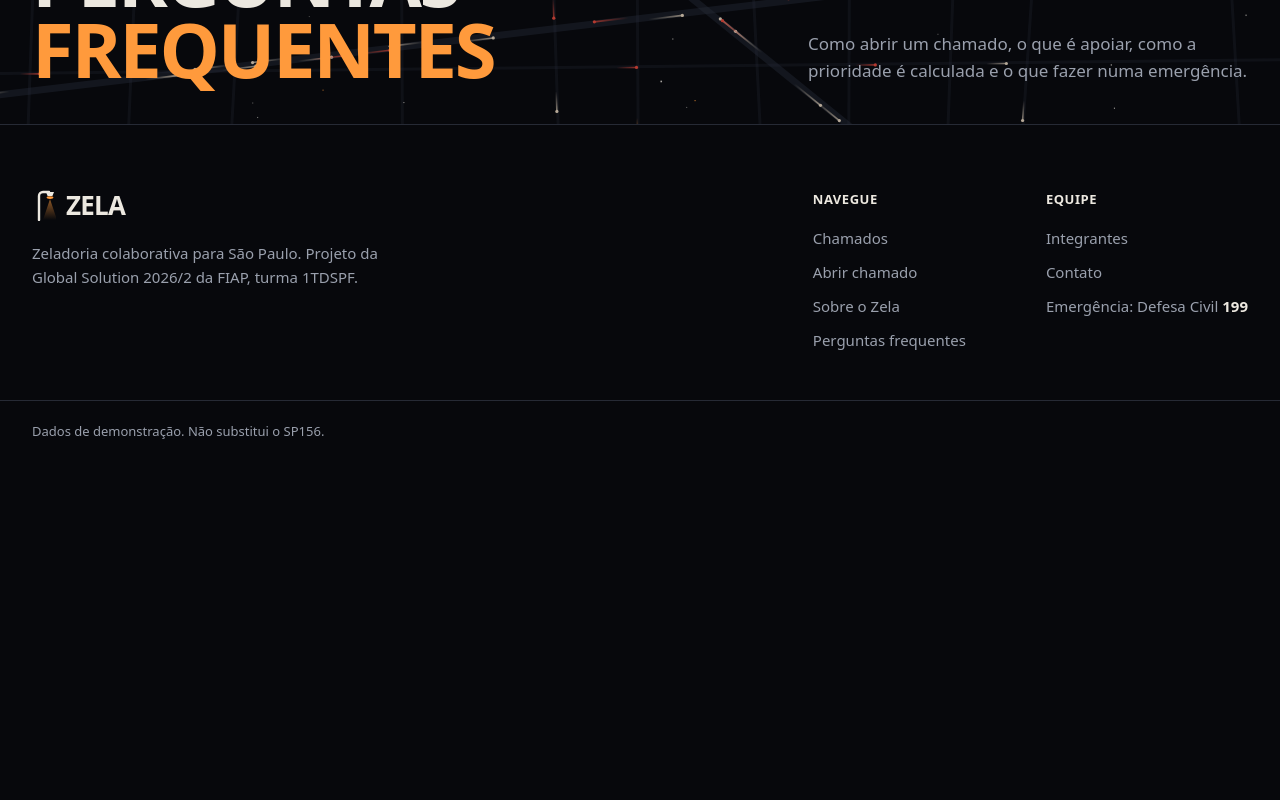
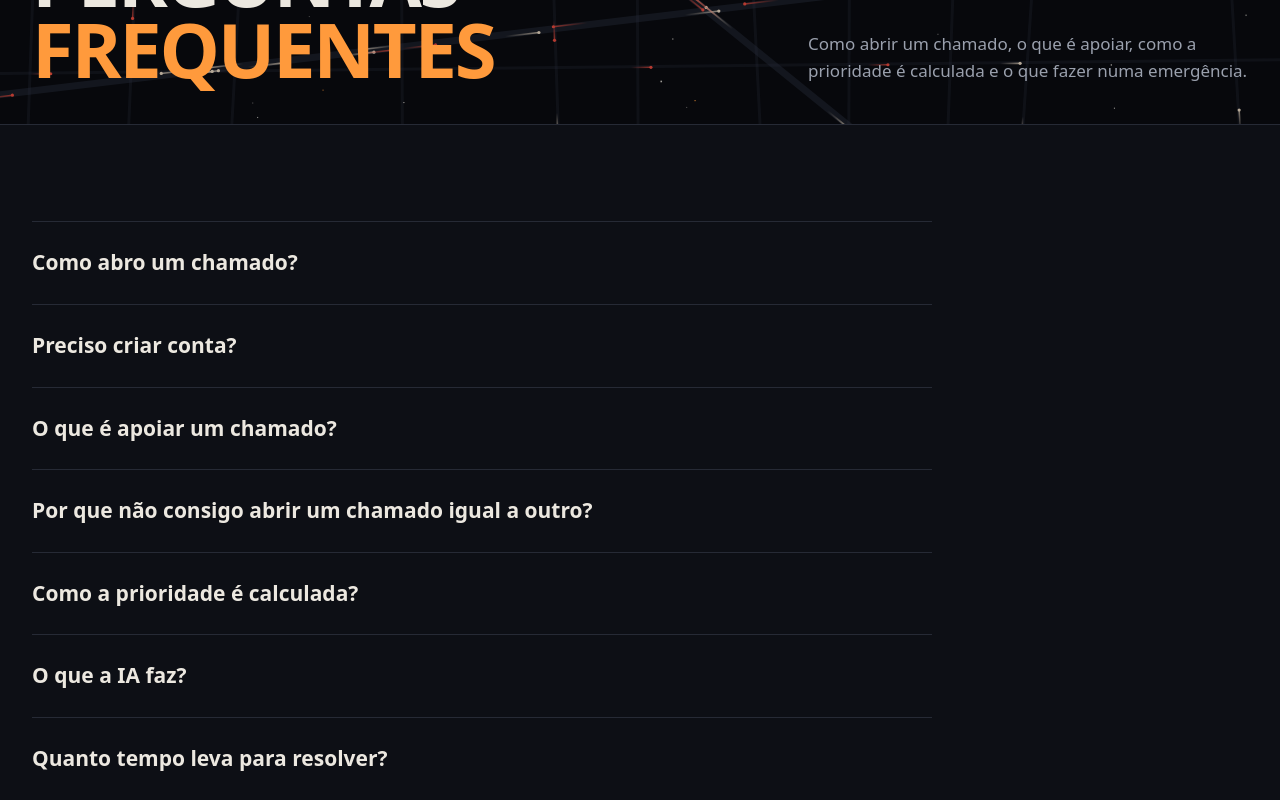
Before and after one commit to LuizHenriqueAAlbarello/Zela, a React (Vite) app: page /faq in a window 1280 px wide. Shown: the part 440-1240 px from the top of the page. Before the commit the page ends 902 px from the top, so only its background shows below. Built offline with nearby package versions, Linux system fonts and the light colour scheme.

Commit message:
feat: cria componente Acordeao com abrir e fechar e usa no FAQ

```diff
--- /dev/null
+++ b/src/components/Acordeao.tsx
@@ -0,0 +1,37 @@
+import { useState } from 'react'
+import type { ItemFaq } from '../types/faq'
+
+interface AcordeaoProps {
+  /** Lista de perguntas e respostas */
+  itens: ItemFaq[]
+}
+
+/** Lista de perguntas que abrem e fecham. Só uma fica aberta por vez. */
+export default function Acordeao({ itens }: AcordeaoProps) {
+  // Guarda a posição da pergunta aberta; null quando todas estão fechadas
+  const [aberto, setAberto] = useState<number | null>(null)
+
+  function alternar(indice: number) {
+    setAberto((atual) => (atual === indice ? null : indice))
+  }
+
+  return (
+    <ul className="border-b border-borda">
+      {itens.map((item, indice) => {
+        const estaAberto = aberto === indice
+        return (
+          <li key={item.pergunta} className="border-t border-borda">
+            <button
+              type="button"
+              onClick={() => alternar(indice)}
+              className="flex min-h-11 w-full items-center justify-between gap-6 py-6 text-left text-[19px] font-semibold text-papel sm:text-[21px]"
+            >
+              {item.pergunta}
+            </button>
+            {estaAberto && <p className="max-w-[65ch] pb-7 text-mudo">{item.resposta}</p>}
+          </li>
+        )
+      })}
+    </ul>
+  )
+}
--- a/src/pages/Faq.tsx
+++ b/src/pages/Faq.tsx
@@ -1,5 +1,7 @@
 import { useRef } from 'react'
 import LuzesDaCidade from '../components/LuzesDaCidade'
+import Acordeao from '../components/Acordeao'
+import { PERGUNTAS_FAQ } from '../services/faq'
 
 /** Página FAQ: as dúvidas mais comuns sobre o Zela. */
 export default function Faq() {
@@ -22,6 +24,15 @@ export default function Faq() {
           </div>
         </div>
       </section>
+
+      {/* As perguntas, uma embaixo da outra, abrindo e fechando */}
+      <section aria-label="Perguntas e respostas" className="border-t border-borda bg-noite-2">
+        <div className="mx-auto max-w-[1320px] px-5 py-16 sm:px-8 md:py-24">
+          <div className="max-w-[900px]">
+            <Acordeao itens={PERGUNTAS_FAQ} />
+          </div>
+        </div>
+      </section>
     </>
   )
 }
```
